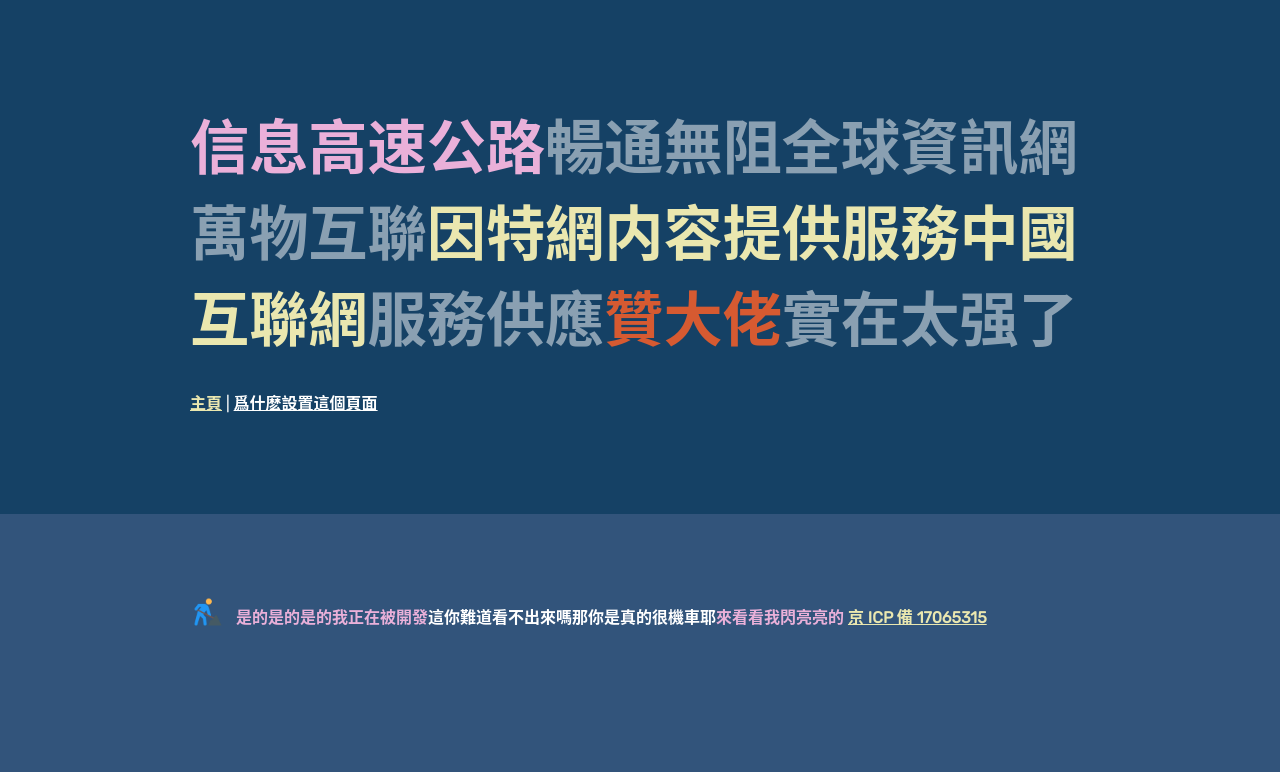
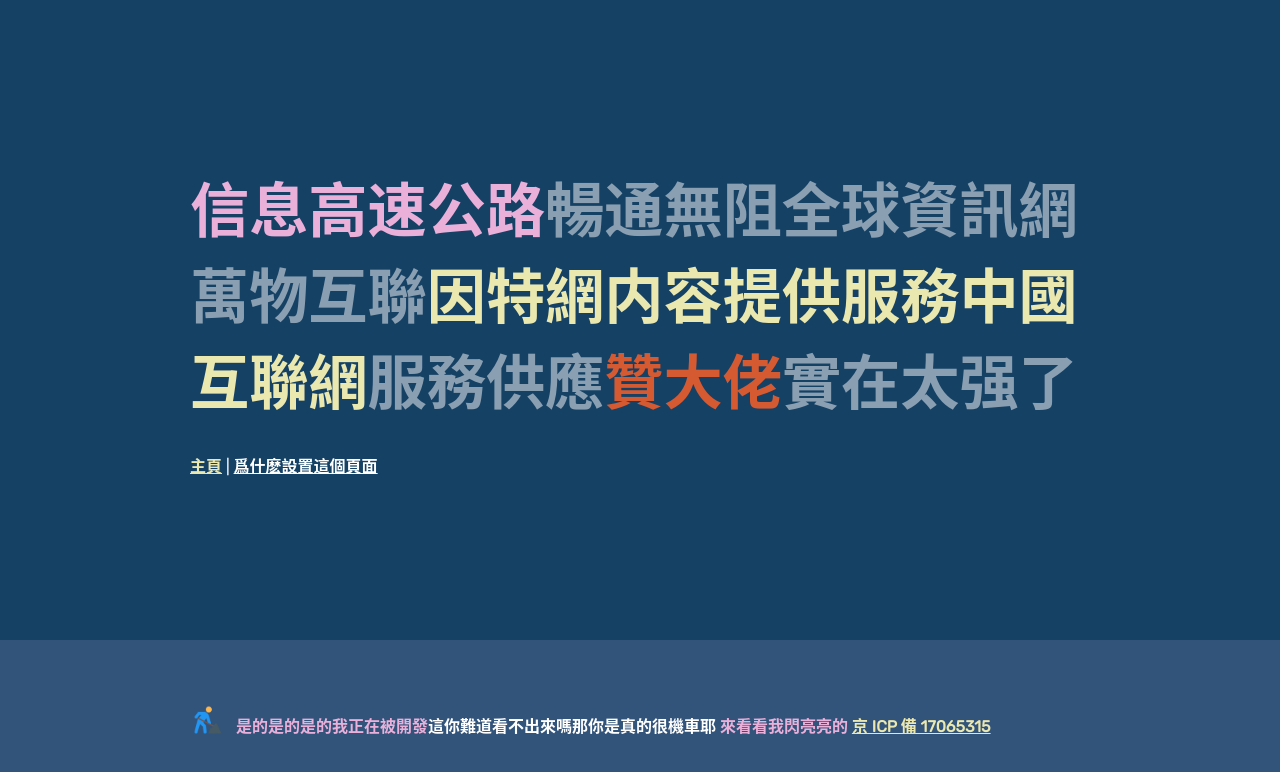
Before and after one commit to spencerwooo/icp-dummy-page, a Vue app: page / in a window 1280 px wide. Shown: the top 772 px of the page. Built offline with nearby package versions, Linux system fonts and the light colour scheme.

Commit message:
Format page with flexbox

```diff
--- a/src/App.vue
+++ b/src/App.vue
@@ -41,14 +41,21 @@ body {
 }
 
 #top-box {
-  width: 100%;
+  height: 80vh;
   background: #154165;
+  display: flex;
+  flex-direction: column;
+  flex-wrap: nowrap;
+  justify-content: center;
+  align-items: center;
+  align-content: center;
 }
 
 #nav {
+  margin: 0px auto;
   max-width: 900px;
-  margin: 0px auto;
-  padding: 100px 10px;
+  padding-left: 10px;
+  padding-right: 10px;
 }
 
 #nav a {
@@ -87,6 +94,7 @@ body {
 #bottom-box {
   max-width: 900px;
   margin: 0px auto;
-  padding: 30px;
+  padding-left: 10px;
+  padding-right: 10px;
 }
 </style>
--- a/src/views/About.vue
+++ b/src/views/About.vue
@@ -20,13 +20,13 @@ export default {
 
 <style scoped>
 .about {
+  height: 20vh;
   display: flex;
   flex-direction: row;
   flex-wrap: nowrap;
-  justify-content: start;
-  align-items: stretch;
+  justify-content: flex-start;
+  align-items: center;
   align-content: stretch;
-  padding: 50px 0;
 }
 
 h1 {
--- a/src/views/Home.vue
+++ b/src/views/Home.vue
@@ -4,7 +4,8 @@
     <div class="icp">
       <span class="construction" id="title1">是的是的是的我正在被開發</span>
       <span class="construction">這你難道看不出來嗎那你是真的很機車耶</span>
-      <span class="construction" id="title1">來看看我閃亮亮的
+      <span class="construction" id="title1">
+        來看看我閃亮亮的
         <a href="http://www.beian.miit.gov.cn">京 ICP 備 17065315</a>
       </span>
     </div>
@@ -22,13 +23,13 @@ export default {
 
 <style scoped>
 .home {
+  height: 20vh;
   display: flex;
   flex-direction: row;
   flex-wrap: nowrap;
-  justify-content: start;
-  align-items: stretch;
+  justify-content: flex-start;
+  align-items: center;
   align-content: stretch;
-  padding: 50px 0;
 }
 
 h1 {
```
